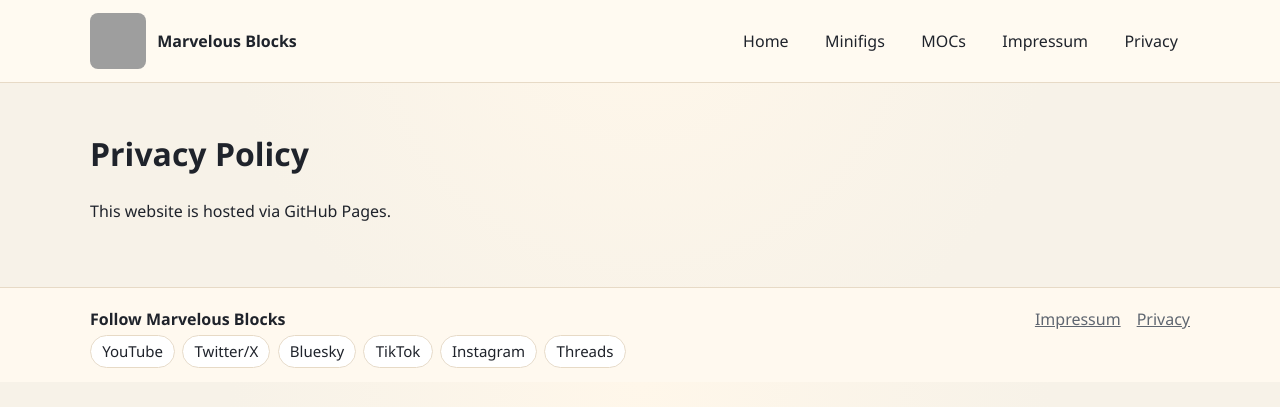
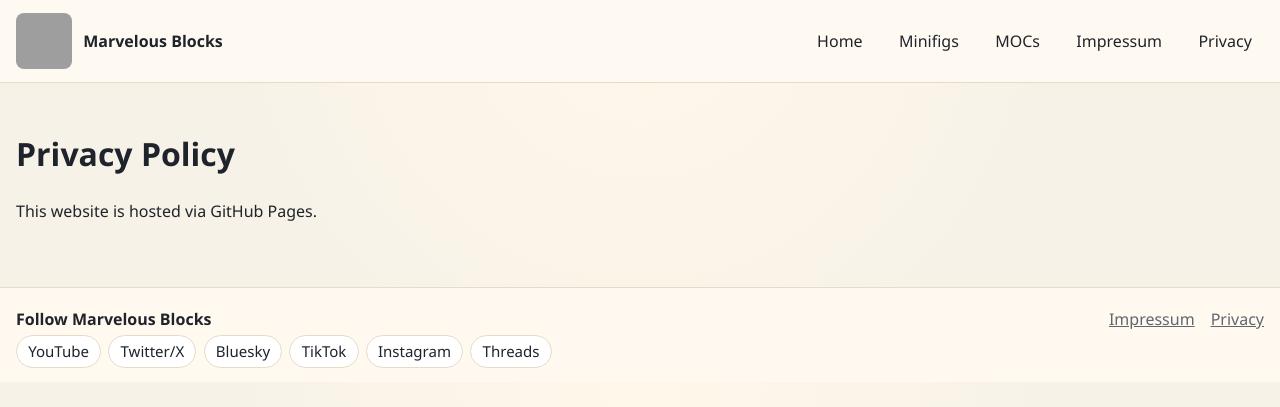
Before and after one commit to MarvelousBlocks/marvelousblocks.github.io, a Jekyll site: the page built from privacy.md, in a window 1280 px wide. Shown: the top 407 px of the page. Built offline with Jekyll 4.4.1, drawn with Linux system fonts in a browser that asks for light colours; grey boxes are pictures that could not be loaded.

Commit message:
feat(website): widen the container to 1280px and grid the Minifigs overview

```diff
--- a/assets/css/style.css
+++ b/assets/css/style.css
@@ -22,7 +22,7 @@
 }
 
 .container {
-  width: min(1100px, 100% - 2rem);
+  width: min(1280px, 100% - 2rem);
   margin: 0 auto;
 }
 
@@ -151,6 +151,7 @@
 
 .minifig-grid {
   display: grid;
+  grid-template-columns: repeat(auto-fill, minmax(230px, 1fr));
   gap: 0.75rem;
 }
 
```
